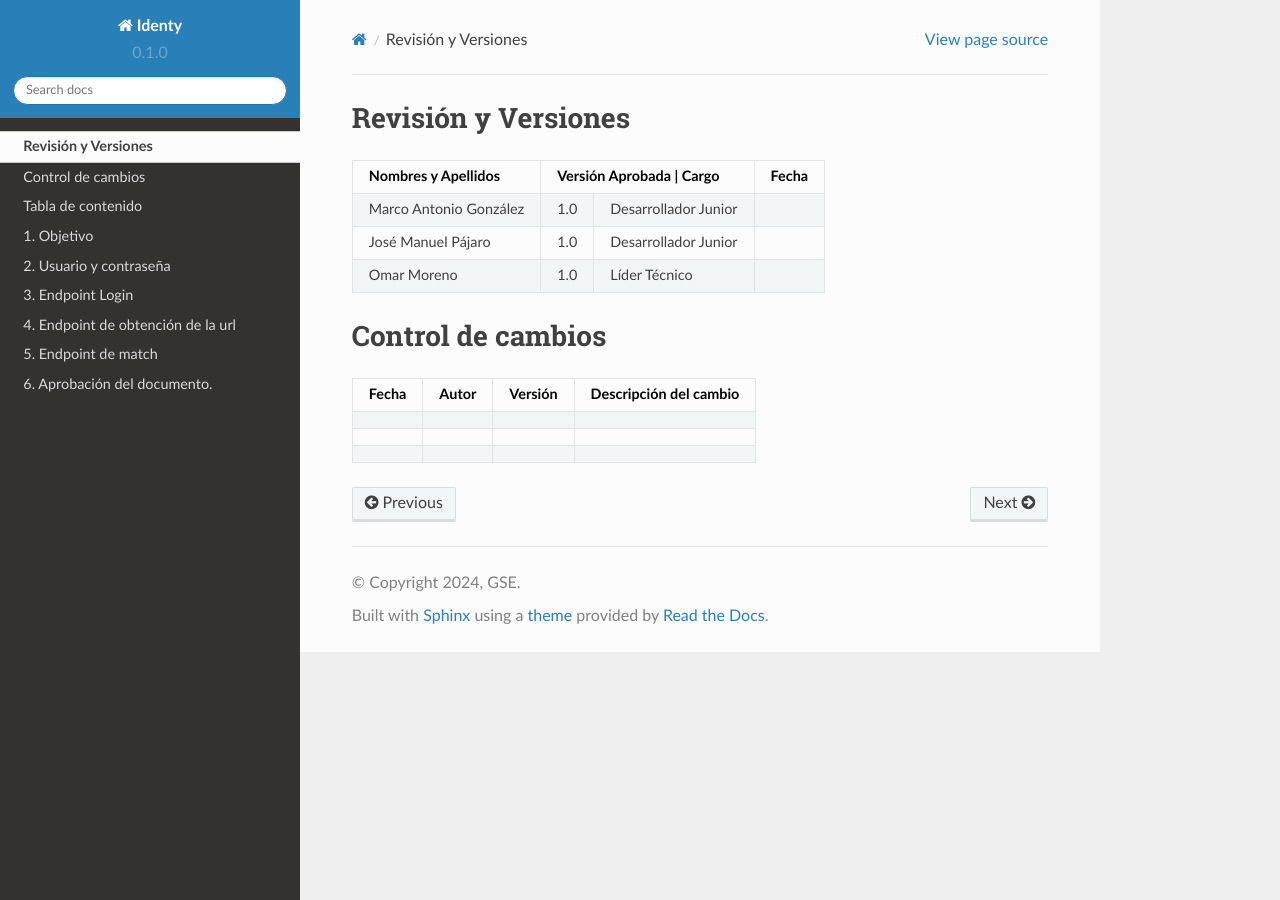
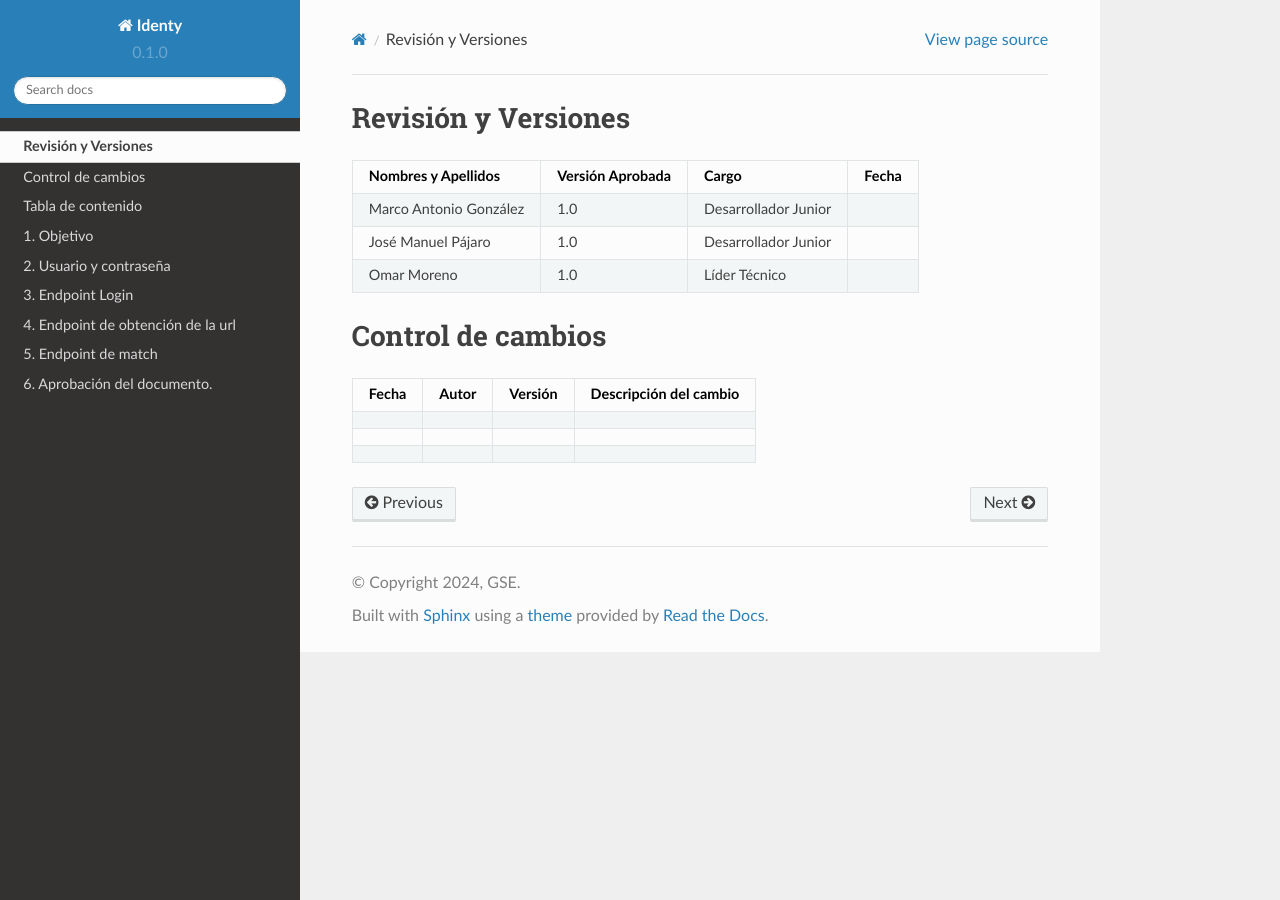
Before and after one commit to lunaherrera21/plantilla-acuerdo-de-interfaz, a Sphinx documentation site: the page built from docs/source/revisionVersiones.rst, in a window 1280 px wide. Built offline with Sphinx 7.4.7 and the Read the Docs theme 2.0.0, drawn with Linux system fonts in a browser that asks for light colours.

```diff
--- a/docs/source/revisionVersiones.rst
+++ b/docs/source/revisionVersiones.rst
@@ -2,15 +2,15 @@ Revisión y Versiones
 =====
 
 
-+----------------------------+-------------------+--------------------+--------------+
-|Nombres y Apellidos         | Versión Aprobada |  Cargo              |   Fecha      |
-+============================+==================+=====================+==============+
-| Marco Antonio González     |       1.0        |Desarrollador Junior |              |
-+----------------------------+------------------+---------------------+--------------+
-| José Manuel Pájaro         |       1.0        |Desarrollador Junior |              |
-+----------------------------+------------------+---------------------+--------------+
-| Omar Moreno                |       1.0        |Líder Técnico        |              |
-+----------------------------+------------------+---------------------+--------------+
++----------------------------+-------------------+---------------------+--------------+
+|Nombres y Apellidos         | Versión Aprobada  |  Cargo              |   Fecha      |
++============================+===================+=====================+==============+
+| Marco Antonio González     |       1.0         |Desarrollador Junior |              |
++----------------------------+-------------------+---------------------+--------------+
+| José Manuel Pájaro         |       1.0         |Desarrollador Junior |              |
++----------------------------+-------------------+---------------------+--------------+
+| Omar Moreno                |       1.0         |Líder Técnico        |              |
++----------------------------+-------------------+---------------------+--------------+
 
 
 
```
